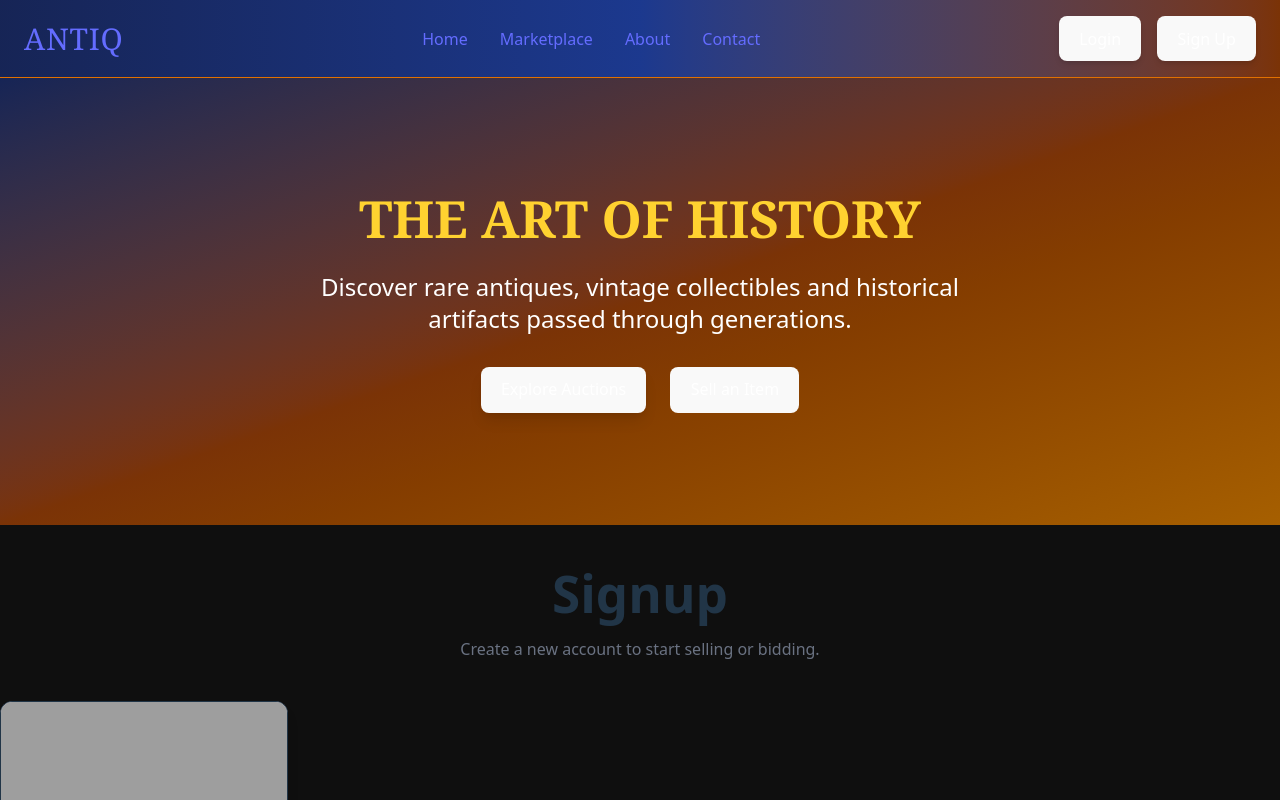
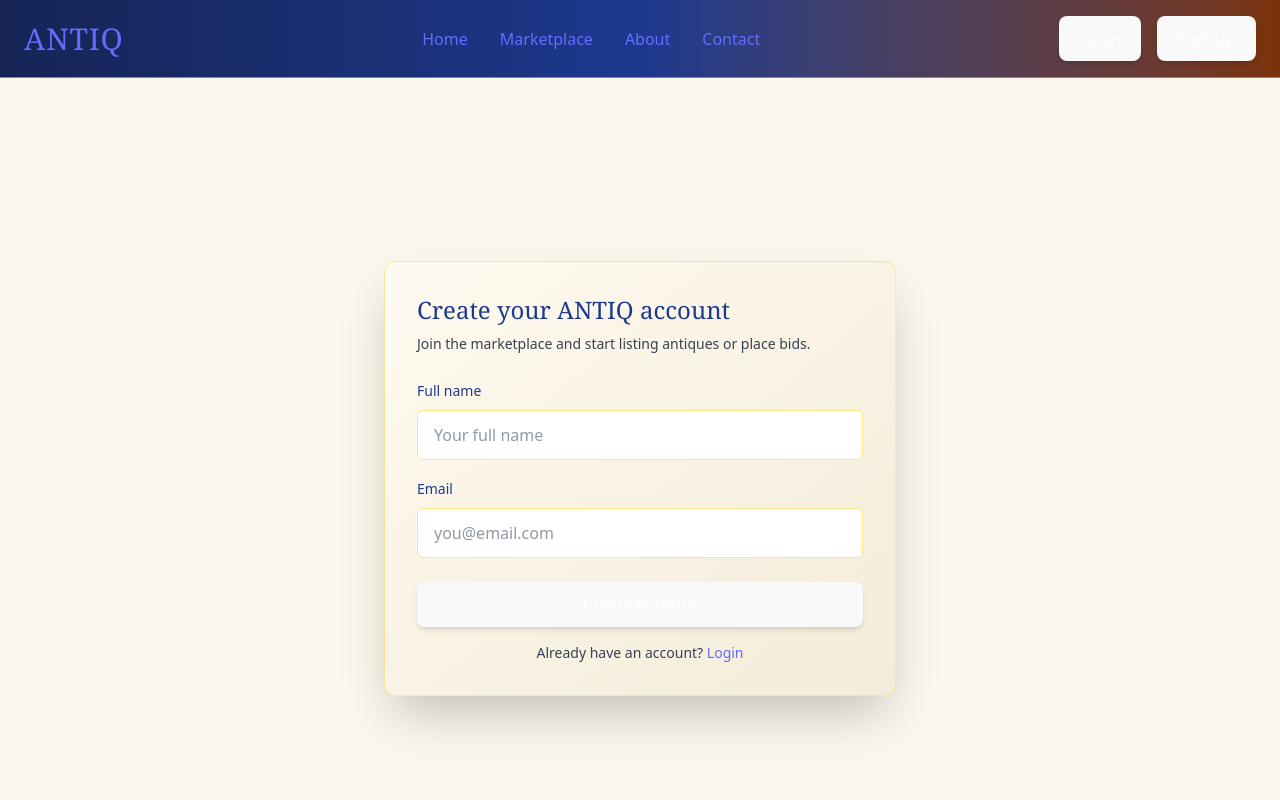
Before and after one commit to AnirbansarkarS/ANTIq, a React (Vite) app: page /signup in a window 1280 px wide. Built offline with nearby package versions, Linux system fonts and the light colour scheme; grey boxes are pictures that could not be loaded.

Commit message:
login , sign up and other front created ... work in high

```diff
--- a/src/App.jsx
+++ b/src/App.jsx
@@ -15,7 +15,7 @@ function App() {
     <Router>
       <div className="min-h-screen flex flex-col">
         <Navbar />
-        <HeroSection />
+        {/* <HeroSection /> */}
         <main className="flex-grow">
           <Routes>
             <Route path="/" element={<Home />} />
--- a/src/pages/home.jsx
+++ b/src/pages/home.jsx
@@ -1,8 +1,65 @@
-const Home = () => (
-    <div className="p-10 text-center">
-      <h1 className="text-4xl font-bold text-yellow-500">Welcome to ANTIQ</h1>
-      <p className="mt-4 text-gray-600">Discover and bid on timeless treasures.</p>
+// src/pages/home.jsx
+import HeroSection from "../components/common/HeroSection";
+import StatsSection from "../components/common/StatsSection";
+import AuctionCard from "../components/common/AuctionCard";
+import { motion } from "framer-motion";
+
+const featured = [
+  {
+    id: 1,
+    title: "Victorian Pocket Watch",
+    price: "12,500",
+    image: "https://images.unsplash.com/photo-1549880338-65ddcdfd017b?w=800&q=60",
+    timeLeft: "2d 5h",
+  },
+  {
+    id: 2,
+    title: "Ming Dynasty Vase",
+    price: "1,20,000",
+    image: "https://images.unsplash.com/photo-1520975918528-6a7a3ba7a9b0?w=800&q=60",
+    timeLeft: "5d 12h",
+  },
+  {
+    id: 3,
+    title: "Antique Brass Compass",
+    price: "3,200",
+    image: "https://images.unsplash.com/photo-1549399540-8b6b8b9b4f5e?w=800&q=60",
+    timeLeft: "12h 30m",
+  },
+];
+
+const Home = () => {
+  return (
+    <div className="w-full bg-[#fbf7ed] text-[#0b1220] min-h-screen">
+      <HeroSection />
+
+      <section className="max-w-7xl mx-auto px-6 -mt-10">
+        <motion.h2
+          initial={{ opacity: 0, y: 12 }}
+          whileInView={{ opacity: 1, y: 0 }}
+          transition={{ duration: 0.6 }}
+          className="text-3xl font-serif text-blue-900 font-bold mb-6 text-center"
+        >
+          Featured Auctions
+        </motion.h2>
+
+        <div className="flex flex-wrap justify-center gap-8">
+          {featured.map((f) => (
+            <div key={f.id} className="w-72">
+              <AuctionCard
+                title={f.title}
+                price={f.price}
+                image={f.image}
+                timeLeft={f.timeLeft}
+              />
+            </div>
+          ))}
+        </div>
+      </section>
+
+      <StatsSection />
     </div>
   );
+};
 
-  export default Home;
+export default Home;
--- a/src/pages/login.jsx
+++ b/src/pages/login.jsx
@@ -1,8 +1,67 @@
-const Login = () => (
-    <div className="p-10 text-center">
-      <h1 className="text-3xl font-semibold">Login</h1>
-      <p className="mt-4 text-gray-500">Sign in to your ANTIQ account.</p>
+// src/pages/login.jsx
+import { useState } from "react";
+import { motion } from "framer-motion";
+// If you integrated supabase: import { supabase } from "../lib/supabaseClient";
+
+const Login = () => {
+  const [email, setEmail] = useState("");
+  const [loading, setLoading] = useState(false);
+
+  const onLogin = async (e) => {
+    e.preventDefault();
+    setLoading(true);
+    try {
+      // Replace with supabase auth call:
+      // const { error } = await supabase.auth.signInWithPassword({ email, password })
+      // handle error
+      await new Promise((r) => setTimeout(r, 800));
+      alert(`Magic (simulated) login link sent to ${email}`);
+    } catch (err) {
+      console.error(err);
+      alert("Login failed");
+    } finally {
+      setLoading(false);
+    }
+  };
+
+  return (
+    <div className="min-h-screen flex items-center justify-center bg-[#fbf7ed] p-6">
+      <motion.form
+        initial={{ opacity: 0, y: 18 }}
+        animate={{ opacity: 1, y: 0 }}
+        transition={{ duration: 0.6 }}
+        onSubmit={onLogin}
+        className="w-full max-w-md bg-gradient-to-br from-[#fffaf0] to-[#f3ecd9] border border-amber-300/40 shadow-xl rounded-xl p-8"
+      >
+        <h2 className="text-2xl font-serif text-blue-900 mb-2">Welcome Back</h2>
+        <p className="text-sm text-gray-700 mb-6">
+          Sign in to manage your listings, bids and profile.
+        </p>
+
+        <label className="block mb-3">
+          <span className="text-sm text-blue-900">Email</span>
+          <input
+            className="mt-2 w-full rounded-md border border-amber-200 bg-white px-4 py-3 focus:outline-none focus:ring-2 focus:ring-amber-300"
+            placeholder="you@email.com"
+            value={email}
+            onChange={(e) => setEmail(e.target.value)}
+            required
+          />
+        </label>
+
+        <button
+          disabled={loading}
+          className="w-full mt-4 bg-amber-600 hover:bg-amber-700 text-white py-3 rounded-lg font-semibold shadow-md"
+        >
+          {loading ? "Sending..." : "Send Login Link"}
+        </button>
+
+        <p className="mt-4 text-center text-gray-700 text-sm">
+          New here? <a href="/signup" className="text-amber-700 font-semibold">Create an account</a>
+        </p>
+      </motion.form>
     </div>
   );
+};
 
-  export default Login;
+export default Login;
--- a/src/pages/signup.jsx
+++ b/src/pages/signup.jsx
@@ -1,8 +1,78 @@
-const Signup = () => (
-    <div className="p-10 text-center">
-      <h1 className="text-3xl font-semibold">Signup</h1>
-      <p className="mt-4 text-gray-500">Create a new account to start selling or bidding.</p>
+// src/pages/signup.jsx
+import { useState } from "react";
+import { motion } from "framer-motion";
+// import { supabase } from "../lib/supabaseClient";
+
+const Signup = () => {
+  const [name, setName] = useState("");
+  const [email, setEmail] = useState("");
+  const [loading, setLoading] = useState(false);
+
+  const onSignup = async (e) => {
+    e.preventDefault();
+    setLoading(true);
+    try {
+      // Replace with supabase.auth.signUp(...) call
+      await new Promise((r) => setTimeout(r, 900));
+      alert(`Account (simulated) created for ${name}`);
+    } catch (err) {
+      console.error(err);
+      alert("Signup failed");
+    } finally {
+      setLoading(false);
+    }
+  };
+
+  return (
+    <div className="min-h-screen flex items-center justify-center bg-[#fbf7ed] p-6">
+      <motion.form
+        initial={{ opacity: 0, y: 18 }}
+        animate={{ opacity: 1, y: 0 }}
+        transition={{ duration: 0.6 }}
+        onSubmit={onSignup}
+        className="w-full max-w-lg bg-gradient-to-br from-[#fffaf0] to-[#f3ecd9] border border-amber-300/40 shadow-2xl rounded-xl p-8"
+      >
+        <h2 className="text-2xl font-serif text-blue-900 mb-2">Create your ANTIQ account</h2>
+        <p className="text-sm text-gray-700 mb-6">
+          Join the marketplace and start listing antiques or place bids.
+        </p>
+
+        <div className="grid grid-cols-1 gap-4">
+          <label>
+            <span className="text-sm text-blue-900">Full name</span>
+            <input
+              className="mt-2 w-full rounded-md border border-amber-200 bg-white px-4 py-3 focus:outline-none focus:ring-2 focus:ring-amber-300"
+              placeholder="Your full name"
+              value={name}
+              onChange={(e) => setName(e.target.value)}
+              required
+            />
+          </label>
+          <label>
+            <span className="text-sm text-blue-900">Email</span>
+            <input
+              className="mt-2 w-full rounded-md border border-amber-200 bg-white px-4 py-3 focus:outline-none focus:ring-2 focus:ring-amber-300"
+              placeholder="you@email.com"
+              value={email}
+              onChange={(e) => setEmail(e.target.value)}
+              required
+            />
+          </label>
+        </div>
+
+        <button
+          disabled={loading}
+          className="w-full mt-6 bg-amber-600 hover:bg-amber-700 text-white py-3 rounded-lg font-semibold shadow-md"
+        >
+          {loading ? "Creating..." : "Create Account"}
+        </button>
+
+        <p className="mt-4 text-center text-gray-700 text-sm">
+          Already have an account? <a href="/login" className="text-amber-700 font-semibold">Login</a>
+        </p>
+      </motion.form>
     </div>
   );
+};
 
-  export default Signup;
+export default Signup;
```
